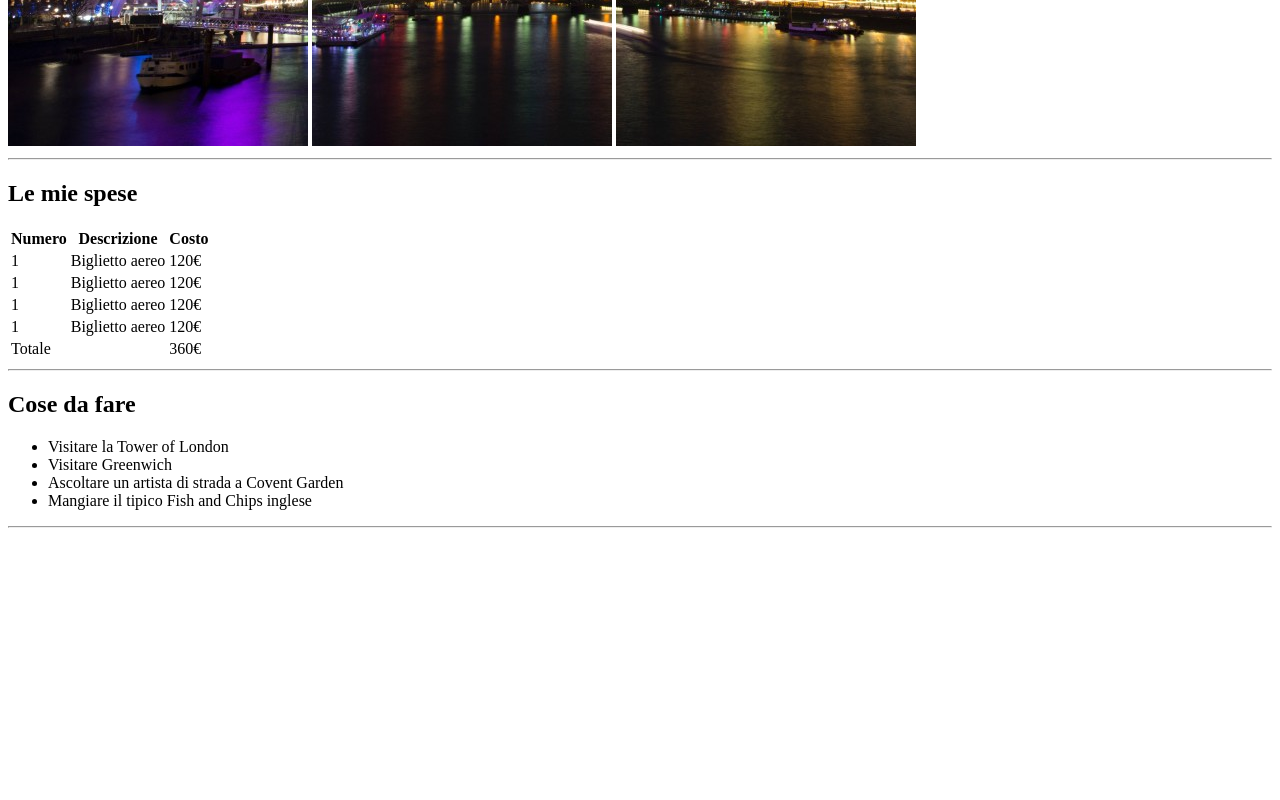
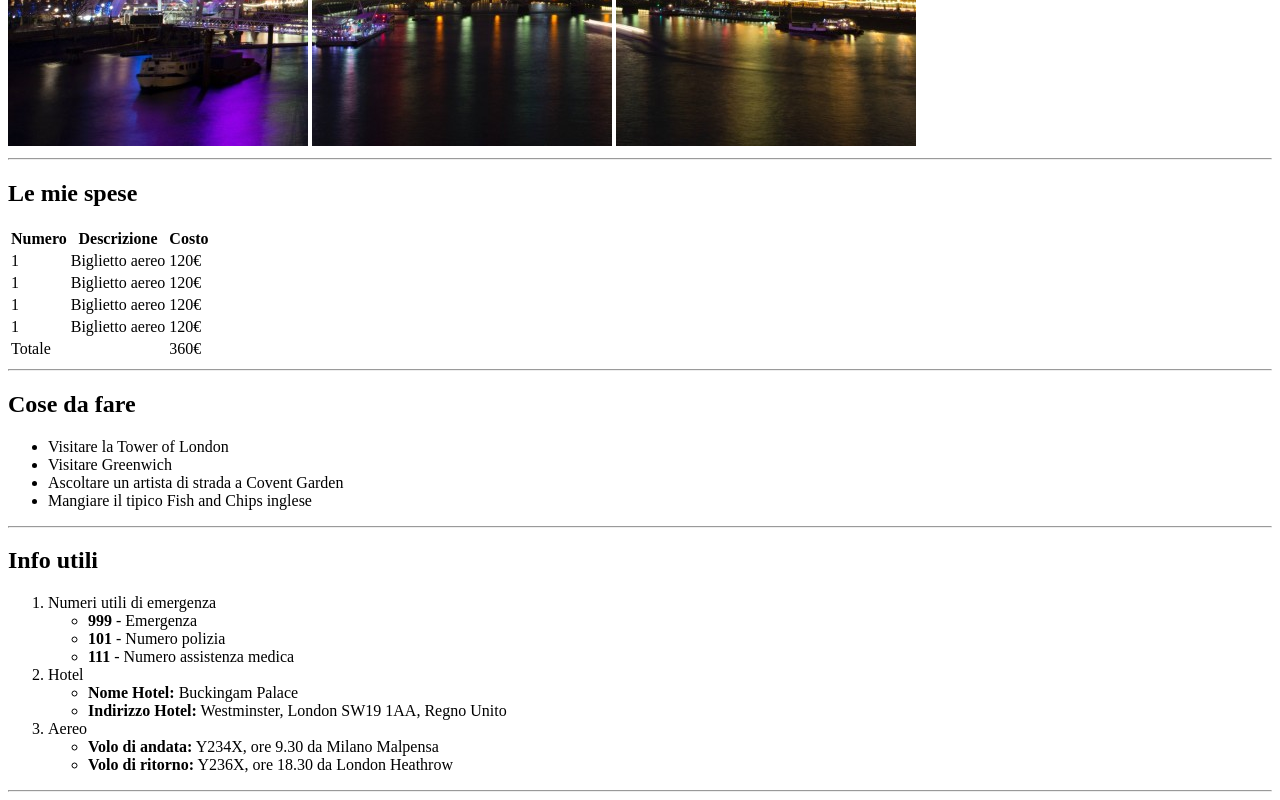
Before and after one commit to ElisaMavilia/html-london-trip, a plain HTML site: page index.html in a window 1280 px wide. Shown: the part 534-1334 px from the top of the page. Before the commit the page ends 1070 px from the top, so only its background shows below. Drawn offline with Linux system fonts and the light colour scheme.

Commit message:
Add a third section to main with  ordered/unorderd lists

```diff
--- a/index.html
+++ b/index.html
@@ -71,6 +71,29 @@
             <hr>
         </section>
 
+        <section> <!--sezione 3 con liste ibride-->
+            <h2>Info utili</h2>
+            <ol>
+                <li>Numeri utili di emergenza</li>
+                    <ul>
+                        <li><strong>999</strong> - Emergenza</li>
+                        <li><strong>101</strong> - Numero polizia</li>
+                        <li><strong>111</strong> - Numero assistenza medica</li>
+                    </ul>
+                <li>Hotel</li>
+                    <ul>
+                        <li><strong>Nome Hotel:</strong> Buckingam Palace</li>
+                        <li><strong>Indirizzo Hotel:</strong> Westminster, London SW19 1AA, Regno Unito</li>
+                    </ul>
+                <li>Aereo</li>
+                    <ul>
+                        <li><strong>Volo di andata:</strong> Y234X, ore 9.30 da Milano Malpensa</li>
+                        <li><strong>Volo di ritorno:</strong> Y236X, ore 18.30 da London Heathrow</li>
+                    </ul>
+            </ol>
+            <hr>
+        </section>
+
 
     </main>
     <footer></footer>
```
